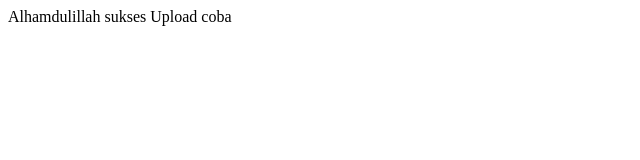
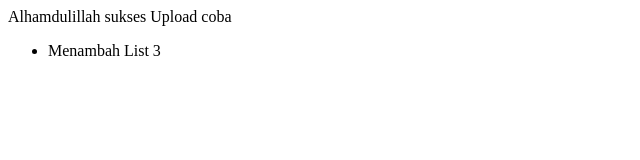
Before and after one commit to mampiro/wp2_EndipYusFauzi, a plain HTML site: page index.html in a window 1280 px wide. Shown: the whole page, without its empty margins (0-640 px from the left). Drawn offline with Linux system fonts and the light colour scheme.

Commit message:
menambah list3

```diff
--- a/index.html
+++ b/index.html
@@ -7,5 +7,8 @@
 
 <body>
 Alhamdulillah sukses Upload coba
+<ul>
+<li>Menambah List 3</li>
+</ul>
 </body>
 </html>
```
